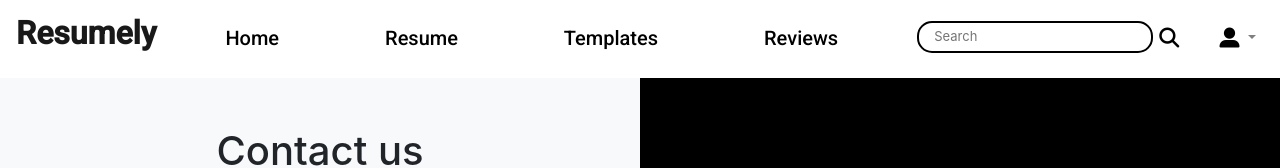
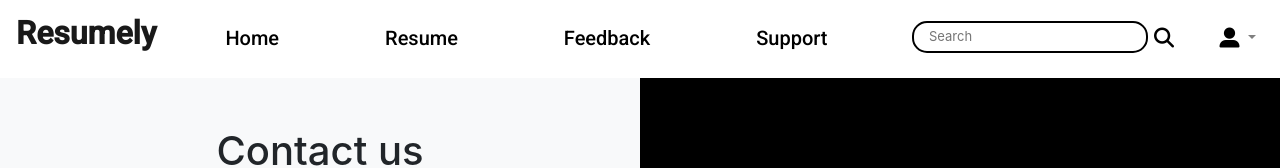
Before and after one commit to SEM-V-Project/Trial2, a plain HTML site: page New Website/contactus.html in a window 1280 px wide. Shown: the top 168 px of the page. Drawn offline with nearby package versions, Linux system fonts and the light colour scheme.

Commit message:
Add files via upload

```diff
--- a/New Website/contactus.html
+++ b/New Website/contactus.html
@@ -11,7 +11,7 @@
     <!-- Fonts -->
 </head>
 <body>
-        <!--Navbar -->
+<!--Navbar -->
 <nav class="mb-1 navbar navbar-expand-lg navbar-light bg-white sticky-top" id="navbar">
     <a class="navbar-brand textFormatting" href="#"><h2><b>Resumely</b></h2></a>
     <button class="navbar-toggler" type="button" data-toggle="collapse" data-target="#navbarSupportedContent-333"
@@ -28,11 +28,11 @@
         <li class="hvr nav-item lrSpacing" style="max-width: 88.7833px; max-height: 58px;">
           <a class="nav-link spacing fontColor textFormatting" href="#" ><h5> Resume</h5></a>
         </li>
-        <li class="hvr nav-item lrSpacing" style="max-width: 110.2830px; max-height: 58px;">
-          <a class="nav-link spacing fontColor textFormatting" href="#" ><h5>Templates</h5></a>
+        <li class="hvr nav-item lrSpacing" style="max-width: 102.5170px; max-height: 58px;">
+          <a class="nav-link spacing fontColor textFormatting" href="#" ><h5>Feedback</h5></a>
         </li>
-        <li class="hvr nav-item lrSpacing" style="max-width: 90px; max-height: 58px;">
-            <a class="nav-link spacing fontColor textFormatting" href="#" ><h5>Reviews</h5></a>
+        <li class="hvr nav-item lrSpacing" style="max-width: 87.2667px; max-height: 58px;">
+            <a class="nav-link spacing fontColor textFormatting" href="#" ><h5>Support</h5></a>
           </li>
       </ul>
       <div class="search">
```
